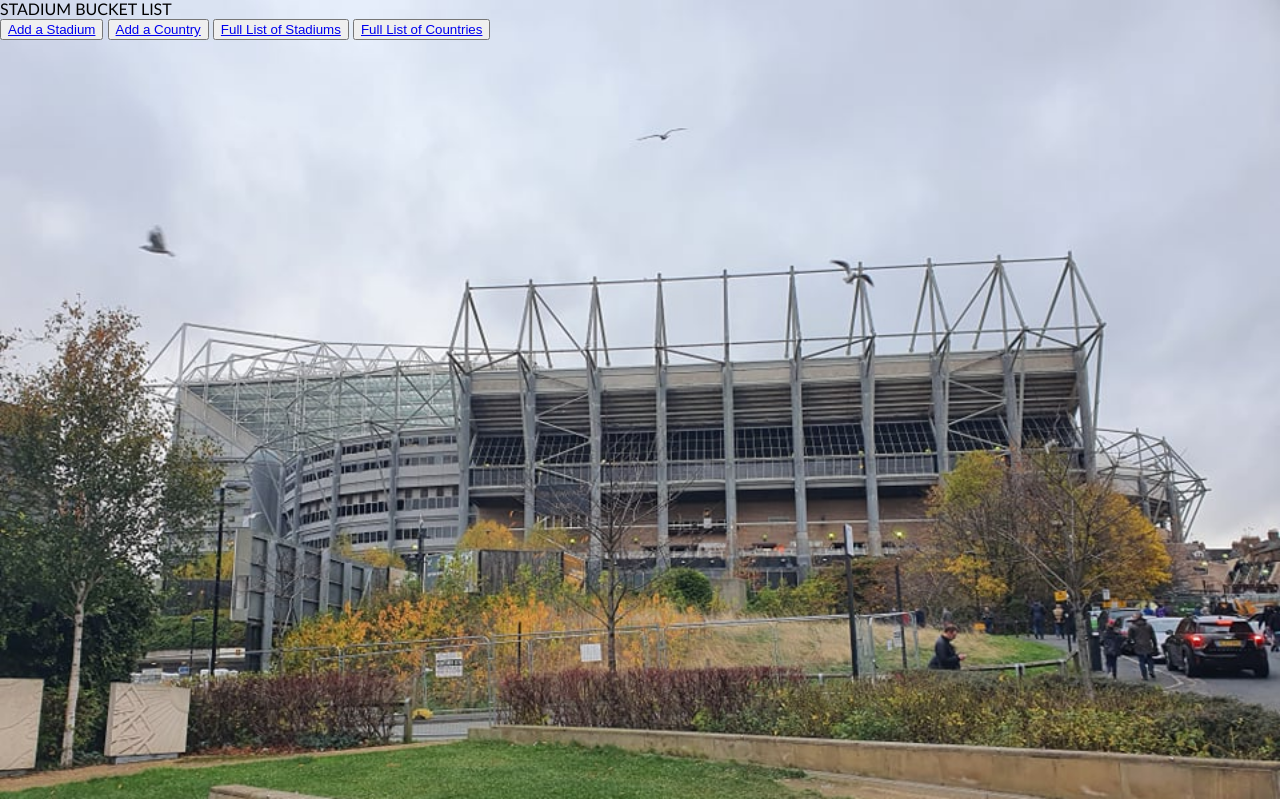
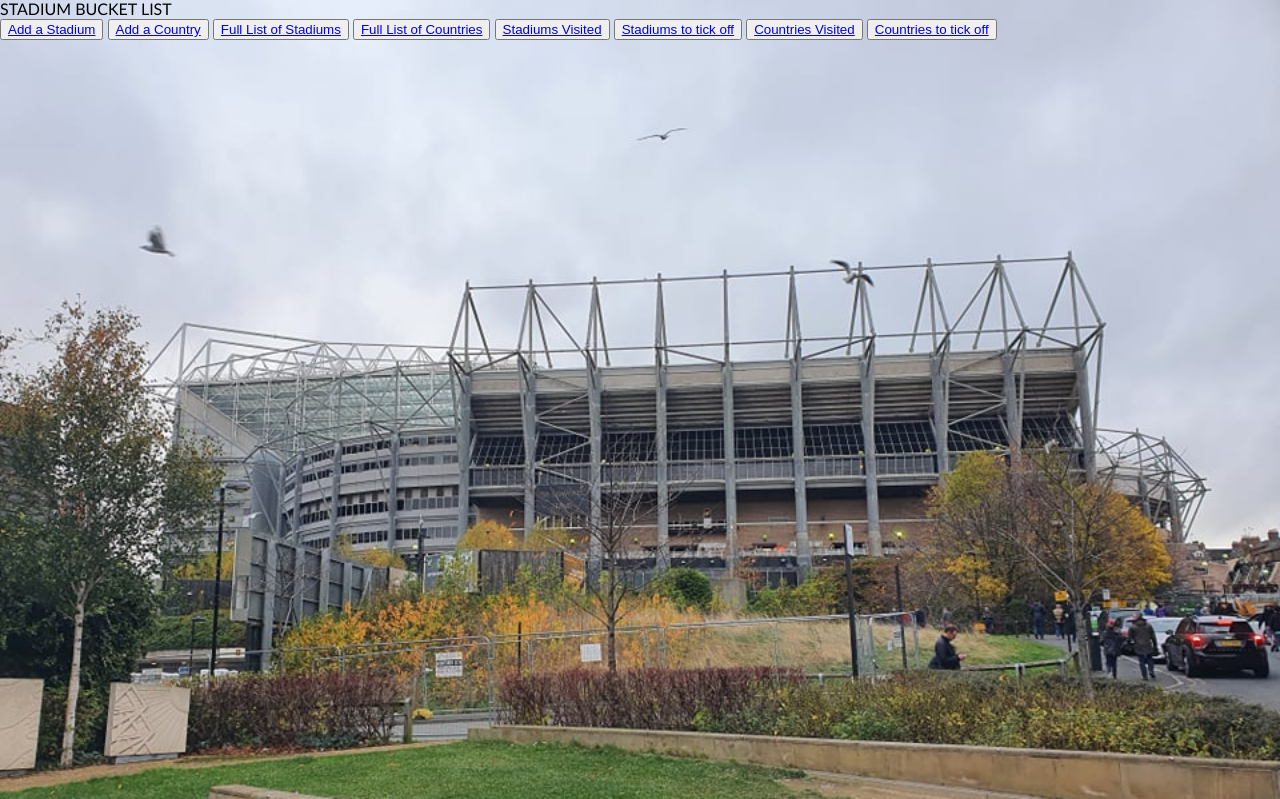
Before and after one commit to garyb6/Project1, a Flask app: page / in a window 1280 px wide. Shown: the part 99-898 px from the top of the page. Run offline with Flask 2, Linux system fonts and the light colour scheme.

Commit message:
all home buttons complete, extension complete

```diff
--- a/templates/index.html
+++ b/templates/index.html
@@ -5,5 +5,10 @@
 <button><a href="{{url_for('stadiums.new_stadium') }}">Add a Stadium</a></button>
 <button><a href="{{url_for('countries.new_country') }}">Add a Country</a></button>
 <button><a href="{{url_for('stadiums.stadiums') }}">Full List of Stadiums</a></button>
-<button><a href="{{url_for('countries.countries') }}">Full List of Countries</a></button></section>
+<button><a href="{{url_for('countries.countries') }}">Full List of Countries</a></button>
+<button><a href="{{url_for('stadiums.stadiums_visited') }}">Stadiums Visited</a></button>
+<button><a href="{{url_for('stadiums.stadiums_to_visit') }}">Stadiums to tick off</a></button>
+<button><a href="{{url_for('countries.countries_visited') }}">Countries Visited</a></button>
+<button><a href="{{url_for('countries.countries_to_visit') }}">Countries to tick off</a></button>
+</section>
 {% endblock %}
```
